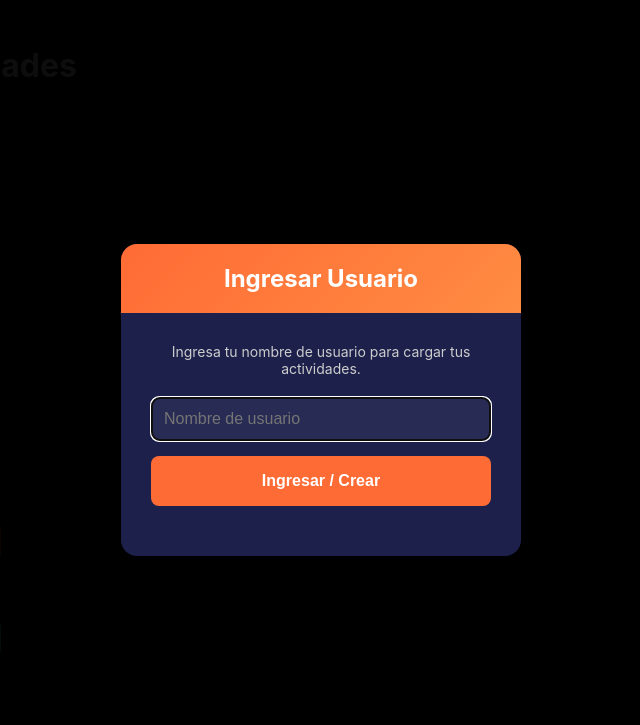
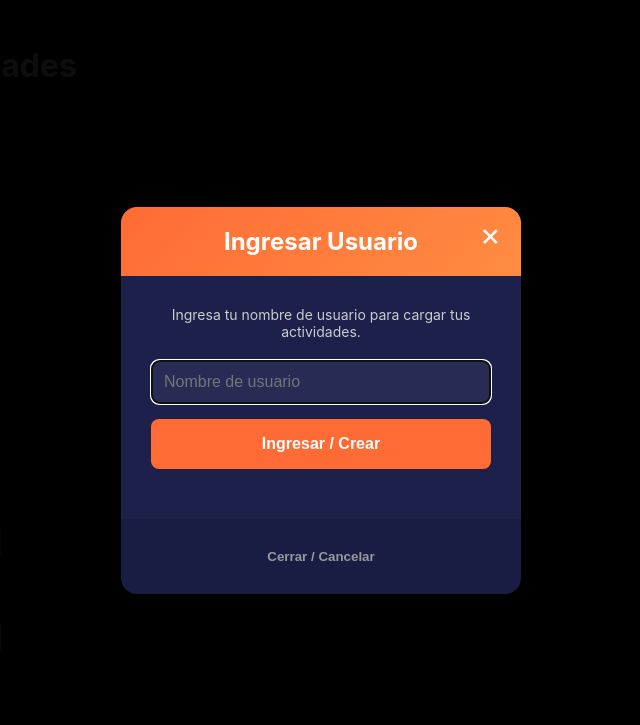
Before and after one commit to nicolasgodoy/AppControlTiempo, a plain HTML site: page index.html in a window 1280 px wide. Shown: the whole page, without its empty margins (319-959 px from the left). Drawn offline with Linux system fonts and the light colour scheme.

Commit message:
cerrar modal

```diff
--- a/index.html
+++ b/index.html
@@ -157,8 +157,10 @@
   <!-- Modal Selección de Usuario (Privado) -->
   <div id="userSelectionModal" class="modal" style="display: none; background-color: rgba(0,0,0,0.95);">
     <div class="modal-content" style="max-width: 400px; text-align: center;">
-      <div class="modal-header" style="justify-content: center;">
+      <div class="modal-header" style="justify-content: center; position: relative;">
         <h2 id="userModalTitle">Ingresar Usuario</h2>
+        <span id="btnCloseUserModal" class="modal-close"
+          style="position: absolute; right: 20px; top: 15px;">&times;</span>
       </div>
       <div class="modal-body">
         <div id="currentUserStatus" style="display: none; margin-bottom: 20px;">
@@ -194,6 +196,9 @@
 
         <div id="loginStatus" style="margin-top: 10px; font-size: 13px; color: #ff6b35;"></div>
       </div>
+      <div class="modal-footer" style="justify-content: center;">
+        <button id="btnCancelUserModal" class="btn-modal btn-cancel" style="width: 100%;">Cerrar / Cancelar</button>
+      </div>
     </div>
   </div>
 
--- a/js/ui-controller.js
+++ b/js/ui-controller.js
@@ -910,6 +910,30 @@ class UIController {
         if (btnEnterUser) {
             btnEnterUser.onclick = () => this.handlePrivateLogin();
         }
+
+        const btnCloseX = document.getElementById('btnCloseUserModal');
+        const btnCancel = document.getElementById('btnCancelUserModal');
+        const modal = document.getElementById('userSelectionModal');
+
+        const closeModal = () => {
+            const currentUser = localStorage.getItem('currentUser');
+            // Si no hay usuario, no permitimos cerrar a menos que cancelen la acción de cambio
+            if (!currentUser) {
+                alert("Debes ingresar un usuario para continuar.");
+                return;
+            }
+            modal.style.display = 'none';
+        };
+
+        if (btnCloseX) btnCloseX.onclick = closeModal;
+        if (btnCancel) btnCancel.onclick = closeModal;
+
+        // También permitir cerrar haciendo click fuera
+        if (modal) {
+            modal.onclick = (e) => {
+                if (e.target === modal) closeModal();
+            };
+        }
     }
 
     /**
```
